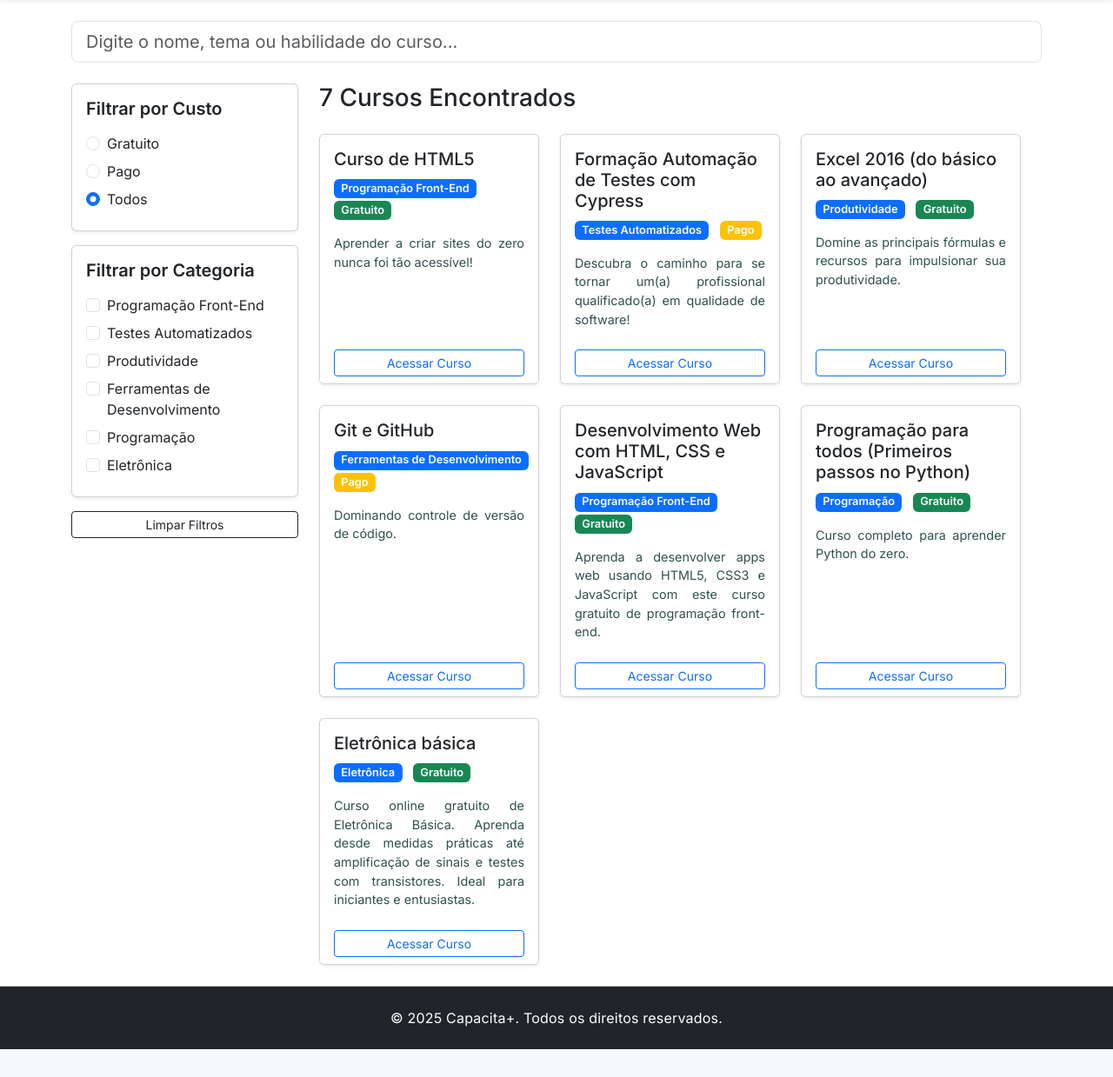
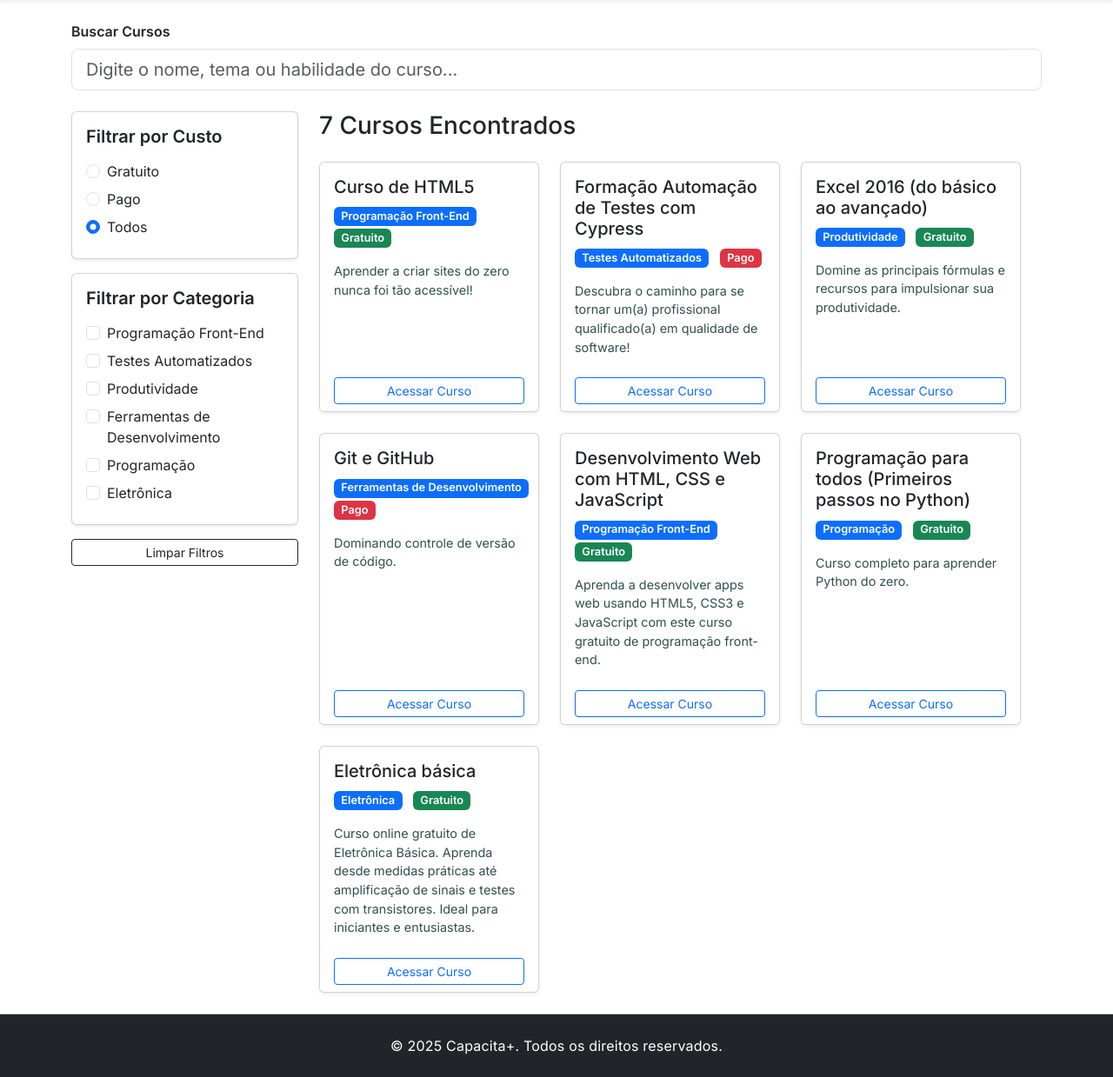
Before and after one commit to HeberFHLemes/capacita-mais, a PHP site: page /cursos.html in a window 1280 px wide. Shown: the part 56-1295 px from the top of the page at 87% size. Before the commit the page ends 1263 px from the top, so only its background shows below. Run offline with PHP 8.4, Linux system fonts and the light colour scheme.

Commit message:
fix: corrigindo alertas e erros de acessibilidade após checagem com Wave

```diff
--- a/css/styles.css
+++ b/css/styles.css
@@ -60,23 +60,27 @@ footer {
 
 /* Cards de cursos */
 .card-text {
-  text-align: justify;
   margin-bottom: 1rem;
   font-size: 0.9rem;
   color: darkslategray;
 }
+
 .badge {
   font-size: 0.8rem;
 }
+
 .form-check {
   margin-bottom: 0.5rem;
 }
+
 .form-check-input {
   cursor: pointer;
 }
+
 .form-check-label {
   cursor: pointer;
 }
+
 .form-check-label {
   user-select: none;
 }
--- a/cursos.html
+++ b/cursos.html
@@ -36,10 +36,10 @@
         <div class="collapse navbar-collapse" id="navbarNav">
           <ul class="navbar-nav ms-auto">
             <li class="nav-item">
-              <a class="nav-link fw-medium" aria-current="page" href="index.html">Início</a>
+              <a class="nav-link fw-medium" href="index.html">Início</a>
             </li>
             <li class="nav-item">
-              <a class="nav-link fw-medium active" aria-current="page" href="#">Cursos</a>
+              <a class="nav-link fw-medium active" aria-current="page" href="cursos.html">Cursos</a>
             </li>
             <li class="nav-item">
               <a class="nav-link fw-medium" href="sobre.html">Sobre Nós</a>
@@ -50,6 +50,7 @@
     </nav>
 
     <div class="container my-4">
+      <label for="campo-busca" class="form-label fw-bold">Buscar Cursos</label>
       <input
         type="search"
         id="campo-busca"
--- a/index.html
+++ b/index.html
@@ -36,7 +36,7 @@
         <div class="collapse navbar-collapse" id="navbarNav">
           <ul class="navbar-nav ms-auto">
             <li class="nav-item">
-              <a class="nav-link fw-medium active" aria-current="page" href="#">Início</a>
+              <a class="nav-link fw-medium active" aria-current="page" href="index.html">Início</a>
             </li>
             <li class="nav-item">
               <a class="nav-link fw-medium" href="cursos.html">Cursos</a>
--- a/js/cursos.js
+++ b/js/cursos.js
@@ -37,12 +37,12 @@ export async function lerDados() {
  */
 function criarCardCurso(curso) {
   return `
-        <div class="col-md-6 col-lg-4 mb-4">
+        <div class="col-md-6 col-lg-4 mb-4 w-auto-100">
             <div class="card shadow-sm h-100">
                 <div class="card-body">
                     <h5 class="card-title">${curso.titulo}</h5>
                     <span class="badge bg-primary me-2">${curso.categoria}</span>
-                    <span class="badge ${curso.preco === "Gratuito" ? "bg-success" : "bg-warning"}">${curso.preco}</span>
+                    <span class="badge ${curso.preco === "Gratuito" ? "bg-success" : "bg-danger"}">${curso.preco}</span>
                     <p class="card-text mt-3">${curso.descricao}</p>
                 </div>
                 <div class="card-footer text-center bg-white border-0">
--- a/sobre.html
+++ b/sobre.html
@@ -42,7 +42,7 @@
               <a class="nav-link fw-medium" href="cursos.html">Cursos</a>
             </li>
             <li class="nav-item">
-              <a class="nav-link fw-medium active" aria-current="page" href="#">Sobre Nós</a>
+              <a class="nav-link fw-medium active" aria-current="page" href="sobre.html">Sobre Nós</a>
             </li>
           </ul>
         </div>
```
